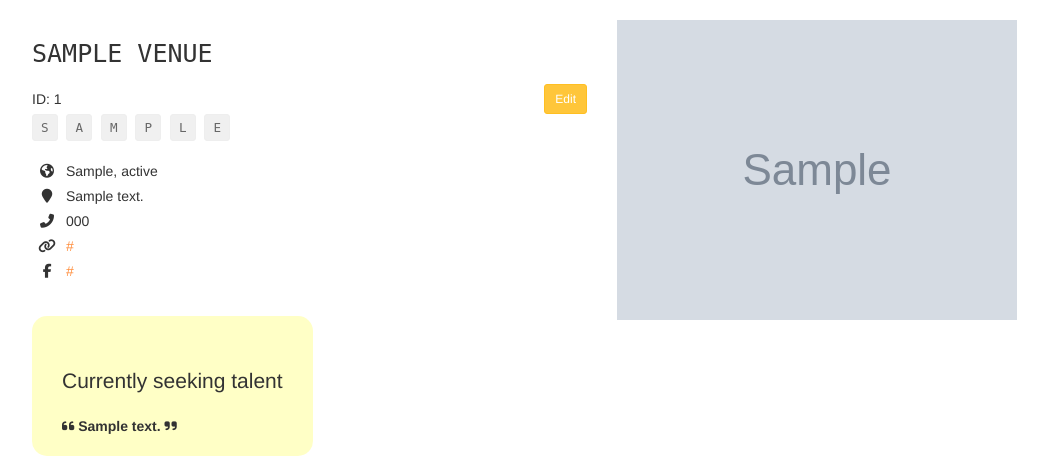
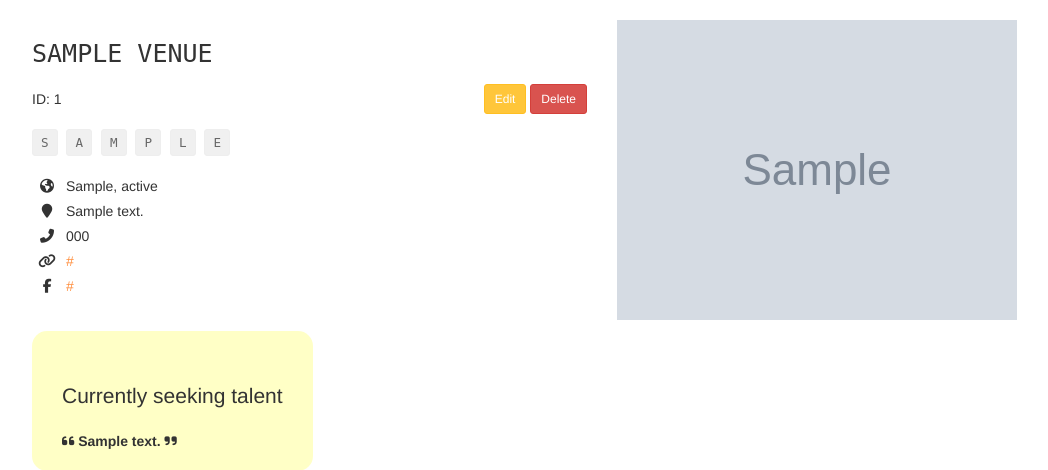
Before and after one commit to kirankumarsripati/full-stack-nd-0044-01-fyyur, a Flask app: page /venues/1 in a window 1280 px wide. Shown: the part 60-530 px from the top of the page, without its empty margins (38-1086 px from the left). Run offline with Flask 2, Linux system fonts and the light colour scheme; tables that the repository leaves empty hold one stand-in row (values such as "Sample post"); grey boxes marked "Sample" are stand-in pictures; some libraries are stand-ins or nearby versions.

Commit message:
implement delete logic for venue

```diff
--- a/app.py
+++ b/app.py
@@ -5,7 +5,7 @@
 import json
 import dateutil.parser
 import babel
-from flask import Flask, render_template, request, Response, flash, redirect, url_for
+from flask import Flask, render_template, request, Response, flash, redirect, url_for, jsonify
 from flask_moment import Moment
 from flask_sqlalchemy import SQLAlchemy
 from sqlalchemy.exc import SQLAlchemyError
@@ -298,12 +298,32 @@ def create_venue_submission():
 
 @app.route('/venues/<venue_id>', methods=['DELETE'])
 def delete_venue(venue_id):
-  # TODO: Complete this endpoint for taking a venue_id, and using
+  # DONE: Complete this endpoint for taking a venue_id, and using
   # SQLAlchemy ORM to delete a record. Handle cases where the session commit could fail.
+  # DONE: insert form data as a new Venue record in the db, instead
+  # DONE: modify data to be the data object returned from db insertion
 
-  # BONUS CHALLENGE: Implement a button to delete a Venue on a Venue Page, have it so that
+  message = {}
+
+  try:
+    Venue.query.filter_by(id = venue_id).delete()
+    db.session.commit()
+
+    message = jsonify({
+      'status': 'success',
+      'message': 'Venue deleted successfully!'
+    })
+  except SQLAlchemyError as e:
+    message = jsonify({
+      'status': 'error',
+      'message': 'An error occurred. Venue could not be delete! Please try again later.'
+    })
+  finally:
+    db.session.close()
+
+  # BONUS CHALLENGE DONE: Implement a button to delete a Venue on a Venue Page, have it so that
   # clicking that button delete it from the db then redirect the user to the homepage
-  return None
+  return message
 
 #  Artists
 #  ----------------------------------------------------------------
--- a/static/css/main.css
+++ b/static/css/main.css
@@ -154,7 +154,7 @@ p > i {
 .description {
   max-width: 450px;
 }
-.genres {
+.mb-3, .genres {
   margin-bottom: 15px;
 }
 span.genre {
--- a/templates/pages/show_venue.html
+++ b/templates/pages/show_venue.html
@@ -6,12 +6,13 @@
 		<h1 class="monospace">
 			{{ venue.name }}
 		</h1>
-		<div class="row">
+		<div class="row mb-3">
 			<p class="col-xs-6">
 				ID: {{ venue.id }}
 			</p>
 			<div class="col-xs-6 text-right">
 				<a href="{{ url_for('edit_venue', venue_id=venue.id) }}" class="btn btn-primary btn-sm">Edit</a>
+				<button id="delete_venue" data-id="{{venue.id}}" type="button" class="btn btn-danger btn-sm">Delete</button>
 			</div>
 		</div>
 		<div class="genres">
@@ -79,5 +80,21 @@
 		{% endfor %}
 	</div>
 </section>
-
+<script>
+  const deleteBtn = document.getElementById("delete_venue");
+  deleteBtn.addEventListener('click', (e) => {
+		const venueId = e.target.dataset["id"];
+		fetch('/venues/' + venueId , {
+			method: 'DELETE'
+		})
+		.then(response => response.json())
+		.then(jsonResponse => {
+			if(jsonResponse['status'] === 'success'){
+				window.location.href = '/'
+			} else {
+				alert(jsonResponse['message']);
+			}
+		})
+	});
+</script>
 {% endblock %}
```
